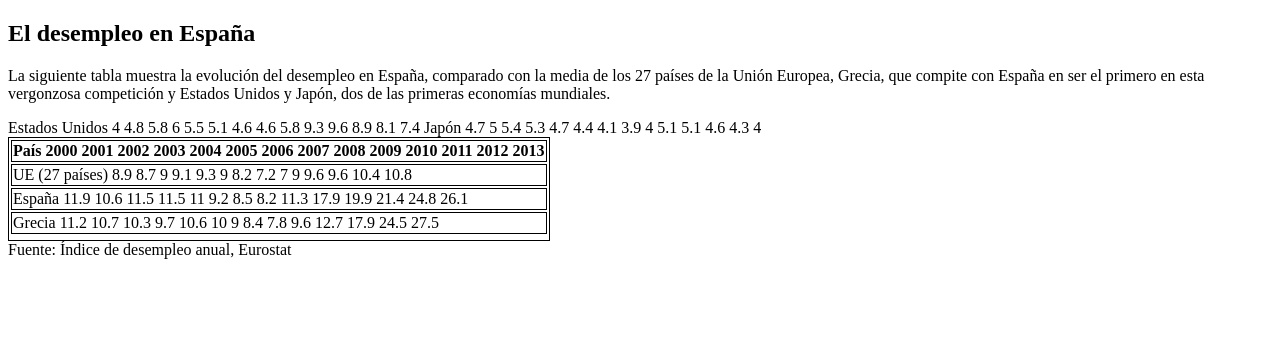
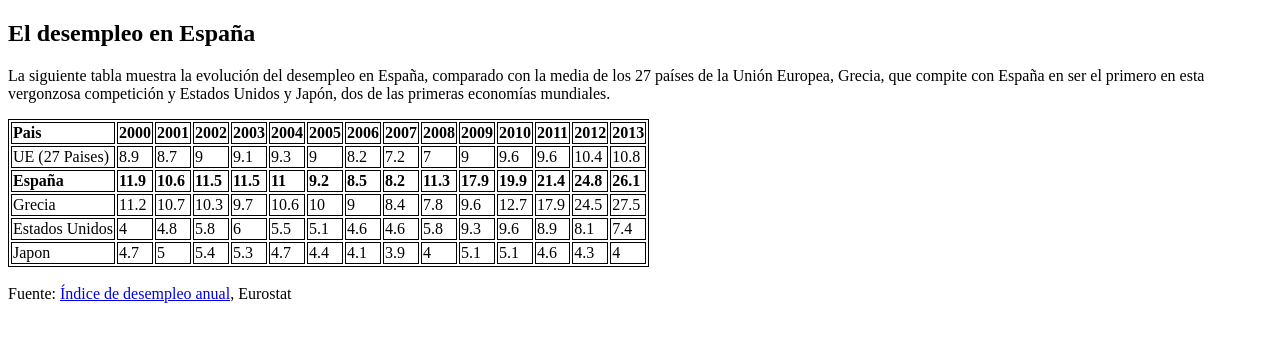
Before and after one commit to mariaal21/ejercicios-31-01, a plain HTML site: page index4.html in a window 1280 px wide. Drawn offline with Linux system fonts and the light colour scheme.

Commit message:
otro mas

```diff
--- a/index4.html
+++ b/index4.html
@@ -23,121 +23,117 @@
 
 
             <p>La siguiente tabla muestra la evolución del desempleo en España, comparado con la media de los 27 países de la Unión Europea, Grecia, que compite con España en ser el primero en esta vergonzosa competición y Estados Unidos y Japón, dos de las primeras economías mundiales. </p>
-<table>
+    <table>
         <tr>
-            <th>
-            País
-            2000
-            2001
-            2002
-            2003
-            2004
-            2005
-            2006
-            2007
-            2008
-            2009
-            2010
-            2011
-            2012
-            2013
-            </th>
+            <td><strong> Pais</strong></td>
+            <td> <strong>2000</strong></td>
+            <td> <strong>2001</strong></td>
+            <td><strong>2002</strong></td>
+            <td><strong>2003</strong></td>
+            <td><strong>2004</strong></td>
+            <td><strong>2005</strong></td>
+            <td><strong>2006</strong></td>
+            <td><strong>2007</strong></td>
+            <td><strong>2008</strong></td>
+            <td><strong>2009</strong></td>
+            <td><strong>2010</strong></td>
+            <td><strong>2011</strong></td>
+            <td><strong>2012</strong></td>
+            <td><strong>2013</strong></td>
         </tr>
 
         <tr>
-            <td>
-            UE (27 países)
-            8.9
-            8.7
-            9
-            9.1
-            9.3
-            9
-            8.2
-            7.2
-            7
-            9
-            9.6
-            9.6
-            10.4
-            10.8
-        </td>
+            <td>UE (27 Paises)</td>
+             <td>8.9</td>
+             <td>8.7</td>
+             <td>9</td>
+             <td>9.1</td>
+             <td>9.3</td>
+             <td>9</td>
+             <td>8.2</td>
+             <td>7.2</td>
+             <td>7</td>
+             <td>9</td>
+             <td>9.6</td>
+             <td>9.6</td>
+             <td>10.4</td>
+             <td>10.8</td>
+             </tr>
+
+        <tr>
+            <td> <strong>España</strong></td>
+            <td><strong>11.9</strong></td>
+            <td><strong>10.6</strong></td>
+            <td><strong>11.5</strong></td>
+            <td><strong>11.5</strong></td>
+            <td><strong>11</strong></td>
+            <td><strong>9.2</strong></td>
+            <td><strong>8.5</strong></td>
+            <td><strong>8.2</strong></td>
+            <td><strong>11.3</strong></td>
+            <td><strong>17.9</strong></td>
+            <td><strong>19.9</strong></td>
+            <td><strong>21.4</strong></td>
+            <td><strong>24.8</strong></td>
+            <td><strong>26.1</strong></td>
         </tr>
 
         <tr>
-            <td>
-            España
-            11.9
-            10.6
-            11.5
-            11.5
-            11
-            9.2
-            8.5
-            8.2
-            11.3
-            17.9
-            19.9
-            21.4
-            24.8
-            26.1
-            </td>
-        </tr>
-            <td>
-            Grecia
-            11.2
-            10.7
-            10.3
-            9.7
-            10.6
-            10
-            9
-            8.4
-            7.8
-            9.6
-            12.7
-            17.9
-            24.5
-            27.5
-            </td>
-        <tr>
-            Estados Unidos
-            4
-            4.8
-            5.8
-            6
-            5.5
-            5.1
-            4.6
-            4.6
-            5.8
-            9.3
-            9.6
-            8.9
-            8.1
-            7.4
+            <td>Grecia</td>
+            <td>11.2</td>
+            <td>10.7</td>
+            <td>10.3</td>
+            <td>9.7</td>
+            <td>10.6</td>
+            <td>10</td>
+            <td>9</td>
+            <td>8.4</td>
+            <td>7.8</td>
+            <td>9.6</td>
+            <td>12.7</td>
+            <td>17.9</td>
+            <td>24.5</td>
+            <td>27.5</td>
         </tr>
 
         <tr>
-            Japón
-            4.7
-            5
-            5.4
-            5.3
-            4.7
-            4.4
-            4.1
-            3.9
-            4
-            5.1
-            5.1
-            4.6
-            4.3
-            4
+            <td>Estados Unidos</td>
+            <td>4</td>
+            <td>4.8</td>
+            <td>5.8</td>
+            <td>6</td>
+            <td>5.5</td>
+            <td>5.1</td>
+            <td>4.6</td>
+            <td>4.6</td>
+            <td>5.8</td>
+            <td>9.3</td>
+            <td>9.6</td>
+            <td>8.9</td>
+            <td>8.1</td>
+            <td>7.4</td>
         </tr>
 
+        <tr>
+            <td>Japon</td>
+            <td>4.7</td>
+            <td>5</td>
+            <td>5.4</td>
+            <td>5.3</td>
+            <td>4.7</td>
+            <td>4.4</td>
+            <td>4.1</td>
+            <td>3.9</td>
+            <td>4</td>
+            <td>5.1</td>
+            <td>5.1</td>
+            <td>4.6</td>
+            <td>4.3</td>
+            <td>4</td>
+        </tr>
     </table>
-            Fuente: Índice de desempleo anual, Eurostat
+    <br>
+            Fuente: <a href="https://datosmacro.expansion.com/paro/espana"> Índice de desempleo anual</a>, Eurostat
 
         </body>
     </html>
```
